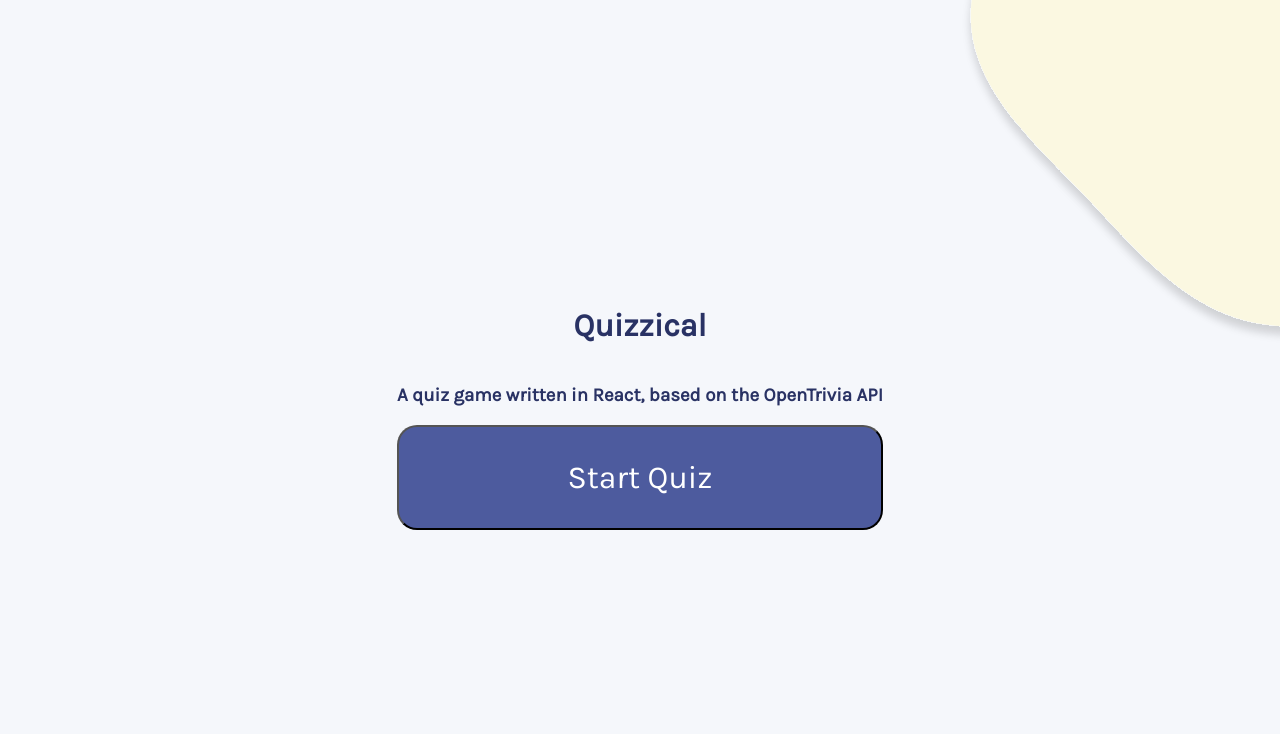
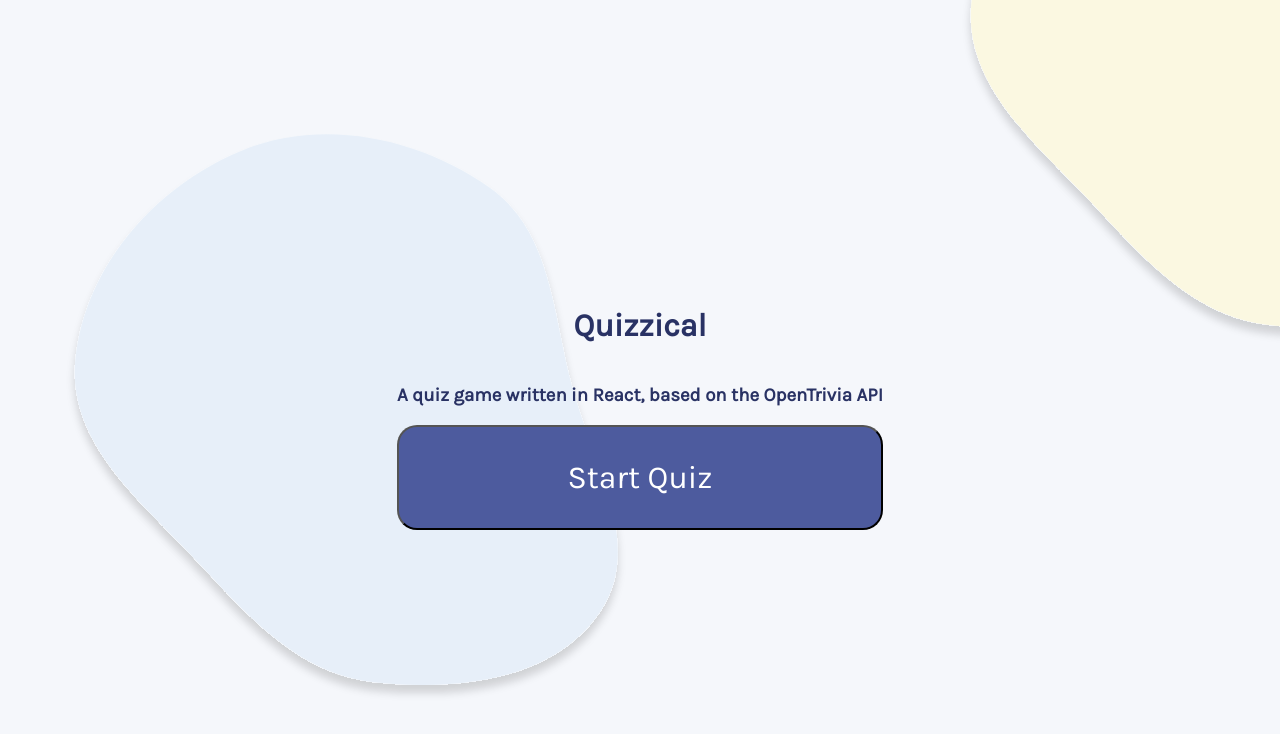
Before and after one commit to NikHerronCoding/quizzical, a React (Vite) app: page / in a window 1280 px wide. Shown: the top 734 px of the page. Built offline with nearby package versions, Linux system fonts and the light colour scheme; no server answers.

Commit message:
response changes

```diff
--- a/src/App.css
+++ b/src/App.css
@@ -45,10 +45,6 @@
 }
 
 .question-container {
-  max-width:80%;
-  align-items:center;
-  justify-content:center;
-  flex-direction: column;
 }
 
 .question {
@@ -89,9 +85,7 @@
   background:#94D7A2;
 }
 .stats {
-  display:flex;
-  justify-content: center;
-  margin:2rem;
+
 }
 
 
--- a/src/index.css
+++ b/src/index.css
@@ -24,7 +24,7 @@
 
 .blob-2 {
     position:absolute;
-    bottom:0vw;
-    left:-1000vw;
+    bottom:0;
+    left:0;
     width:50%;
 }
```
